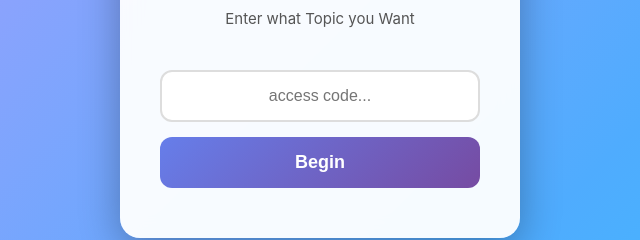
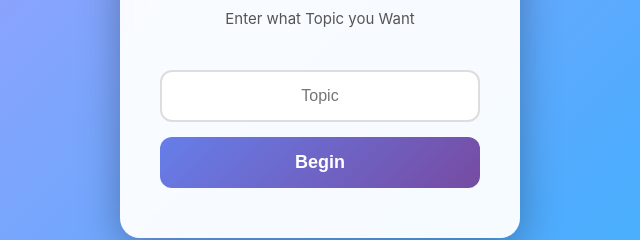
Before and after one commit to Mathematicalprogression/Quadratics, a plain HTML site: page index.html in a window 1280 px wide. Shown: the part 403-643 px from the top of the page, 320-960 px from the left. Drawn offline with Linux system fonts and the light colour scheme.

Commit message:
Update index.html

```diff
--- a/index.html
+++ b/index.html
@@ -126,7 +126,7 @@
         <h1>MATHEMATICS</h1>
         <p class="subtitle"> Please Note That some topics may not be available currently </p>
         <p class="info-text">Enter what Topic you Want</p>
-        <input type="password" id="Topic" placeholder="access code..." autocomplete="off">
+        <input type="password" id="accesscode" placeholder="Topic" autocomplete="off">
         <button onclick="checkAccess()"> Begin </button>
         <p class="error" id="errorMsg">Sorry our servers are down try again later</p>
     </div>
```
